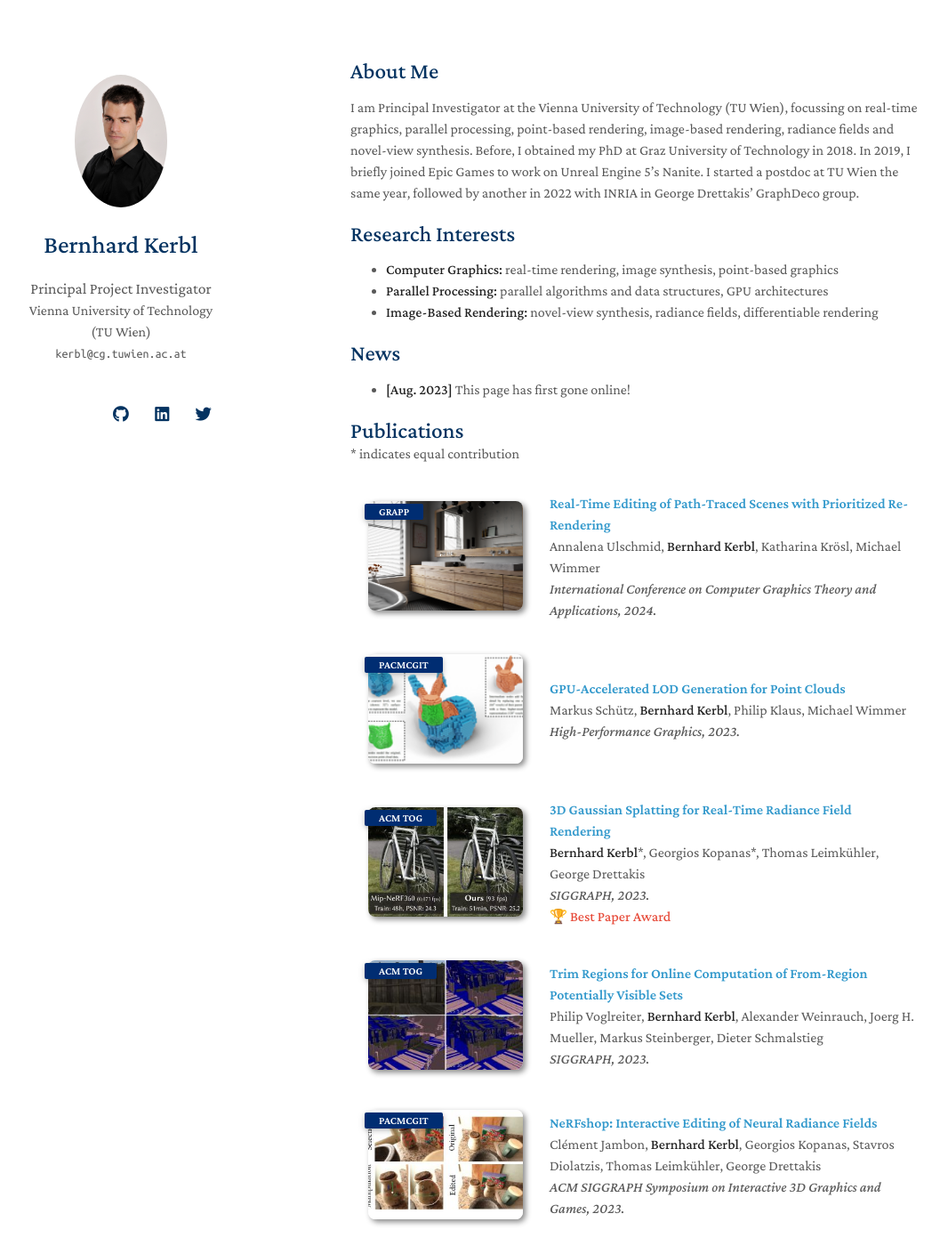
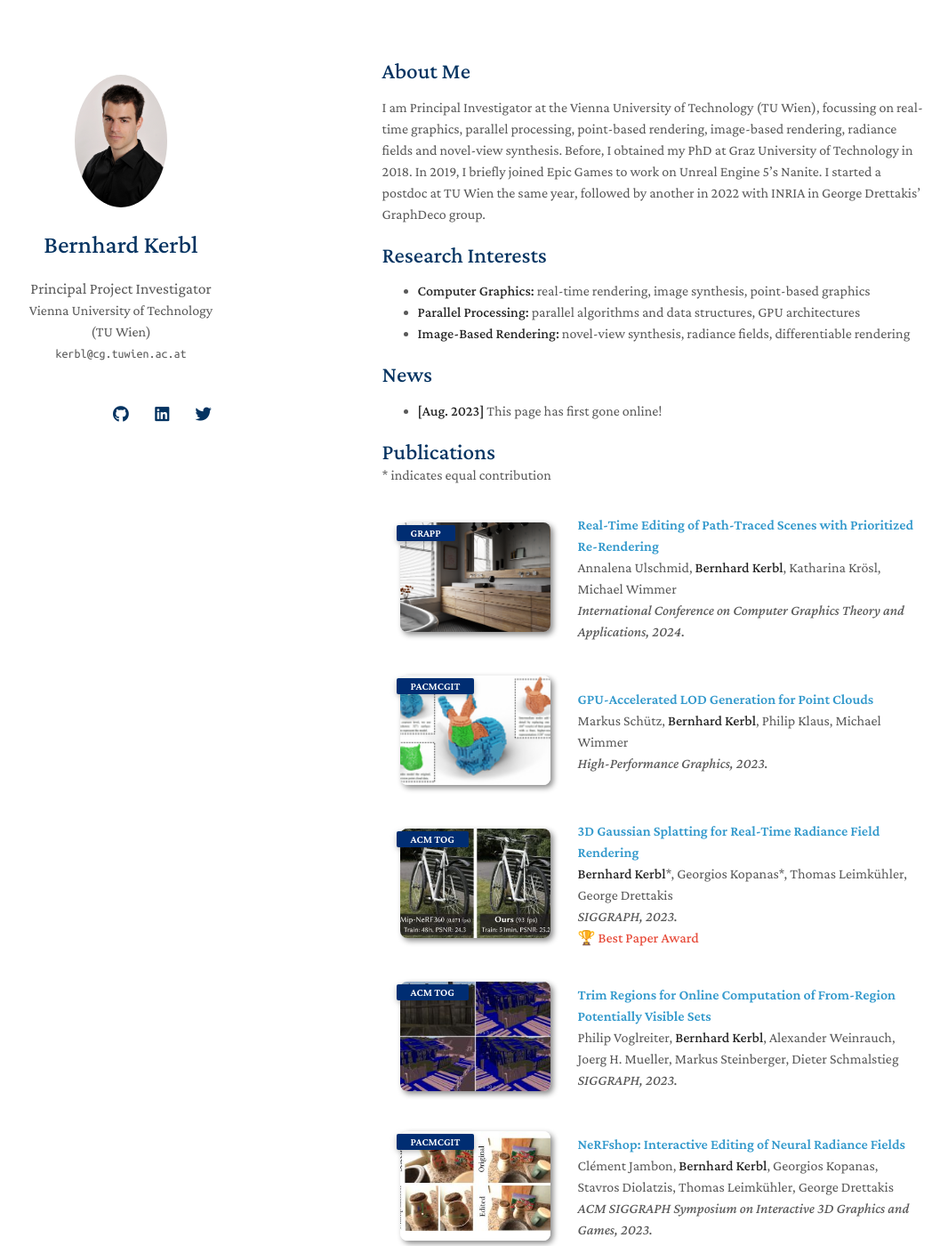
Before and after one commit to Snosixtyboo/snosixtyboo.github.io, a Jekyll site: the page built from index.md, in a window 1280 px wide and 1400 px high. Shown: the whole window at 89% size, without its empty margins (108-1174 px from the left). Built offline with Jekyll 4.4.1, drawn with Linux system fonts in a browser that asks for light colours; nearby versions of some CDN libraries; a style sheet for code colours, icons or effects is not loaded; our own code applies the rules of GitHub Pages for plain Markdown files.

Commit message:
updated description

```diff
--- a/_sass/minimal-light.scss
+++ b/_sass/minimal-light.scss
@@ -433,7 +433,7 @@ header ul a strong {
 }
 
 section {
-  width:650px;
+  max-width: 60%;/*width:650px;*/
   float:right;
   padding-top:4.0em;
   padding-bottom:50px;
```
